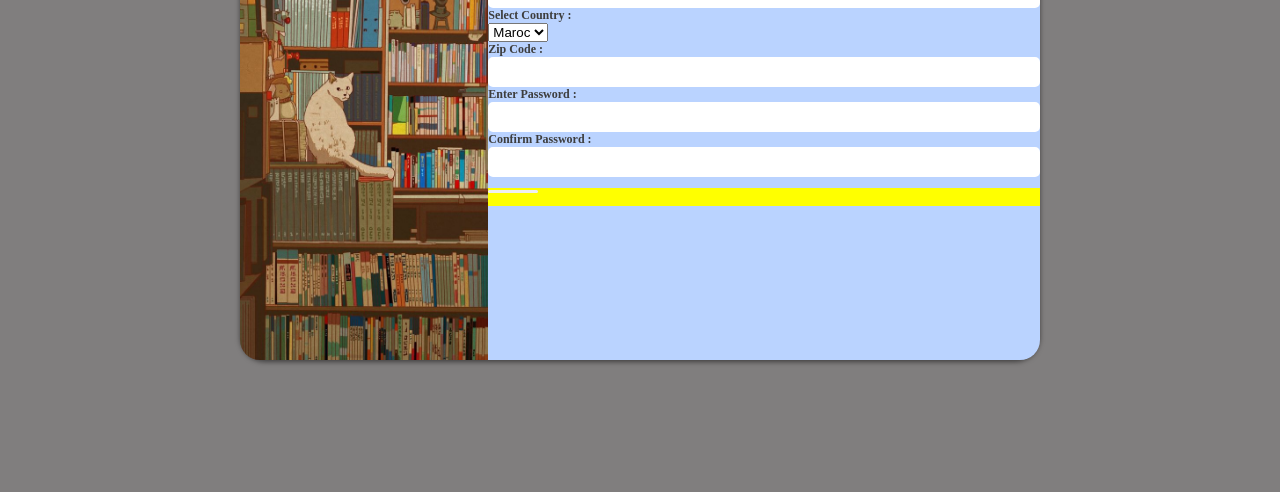
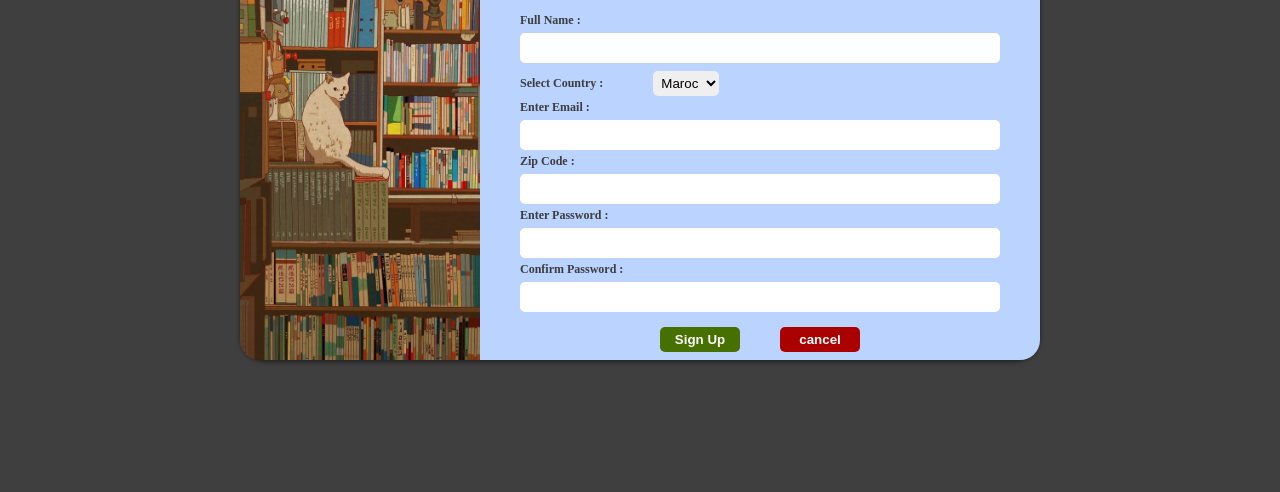
Before and after one commit to elaaasri/Library, a plain HTML site: page index.html in a window 1280 px wide. Shown: the part 265-757 px from the top of the page. Drawn offline with Linux system fonts and the light colour scheme.

Commit message:
finished form styles

```diff
--- a/index.html
+++ b/index.html
@@ -40,7 +40,7 @@
       <div class="books-container"></div>
     </main>
     <!-- overlay popup -->
-    <!-- <div class="overlay" id="popup-overlay"></div> -->
+    <div class="overlay" id="popup-overlay"></div>
     <div class="popup" id="popup-window">
       <div id="logo-container">
         <img id="logo-image" src="./imgs/zbe.jpg" />
@@ -53,9 +53,9 @@
           <p>create an account</p>
         </div>
         <div id="login-main-form">
-          <div id="email-container">
-            <label for="email">Enter Email :</label>
-            <input type="email" id="email" name="email" />
+          <div id="fullName-container">
+            <label for="full-name">Full Name :</label>
+            <input type="text" id="full-name" name="full-name" />
           </div>
           <div id="country-container">
             <label for="country">Select Country : </label>
@@ -64,6 +64,10 @@
               <option value="Egypt">Egypt</option>
               <option value="Spain">Spain</option>
             </select>
+          </div>
+          <div id="email-container">
+            <label for="email">Enter Email :</label>
+            <input type="email" id="email" name="email" />
           </div>
           <div id="zip-container">
             <label for="zip">Zip Code :</label>
@@ -83,7 +87,8 @@
           </div>
         </div>
         <div id="login-form-footer">
-          <input id="login-form-submit" type="submit" value="Log in" />
+          <button type="submit" id="login-submit-button">Sign Up</button>
+          <button id="login-cancel-button">cancel</button>
         </div>
       </form>
     </div>
--- a/script.js
+++ b/script.js
@@ -107,13 +107,12 @@ function checkboxStatusCheck() {
     readStatusButton.style.cssText = "background-color: red";
   }
 }
-
 // ###################################
-const popupOverlay = document.getElementById("popup-overlay");
-const popupWindow = document.getElementById("popup-form");
-const logInButton = document.getElementById("log-in-button");
-const showForm = function () {
-  popupOverlay.style.display = "flex";
-  popupWindow.style.display = "flex";
-};
-logInButton.addEventListener("click", showForm);
+// const popupOverlay = document.getElementById("popup-overlay");
+// const popupWindow = document.getElementById("popup-form");
+// const logInButton = document.getElementById("log-in-button");
+// const showForm = function () {
+//   popupOverlay.style.display = "flex";
+//   popupWindow.style.display = "flex";
+// };
+// logInButton.addEventListener("click", showForm);
--- a/style.css
+++ b/style.css
@@ -102,12 +102,13 @@ main {
   color: white;
   font-family: "Poppins", sans-serif;
   letter-spacing: 5px;
+  font-weight: bold;
 }
 #login-header-form {
-  background-color: yellow;
   font-family: "Poppins", sans-serif;
   font-weight: bold;
-  text-align: center;
+}
+#login-header-form > h2 {
 }
 #login-header-form > p {
   font-size: 12px;
@@ -116,8 +117,30 @@ main {
 #login-main-form {
   display: flex;
   flex-direction: column;
-  /* background-color: blue; */
-  height: 50%;
+  gap: 4px;
+}
+#fullName-container,
+#email-container,
+#zip-container,
+#password-container,
+#password-confirm-container {
+  display: flex;
+  flex-direction: column;
+  gap: 5px;
+}
+#country-container {
+  display: flex;
+  gap: 50px;
+  margin-top: 4px;
+  align-items: center;
+}
+#country-container > select {
+  justify-self: center;
+  justify-content: center;
+  border: none;
+  padding: 4px;
+  border-radius: 5px;
+  cursor: pointer;
 }
 #login-main-form label {
   color: rgb(61, 61, 61);
@@ -126,30 +149,49 @@ main {
   justify-content: flex-start;
 }
 #login-main-form input {
-  /* background-color: red; */
   width: 100%;
   height: 30px;
   border-radius: 5px;
-  /* color: rgb(61, 61, 61);
-  font-weight: bold;
-  font-size: 15px;
-  justify-content: flex-start; */
 }
 #login-form-footer {
-  background-color: yellow;
+  margin-top: 5px;
+  text-align: center;
+  display: flex;
+  justify-content: center;
+  gap: 40px;
+}
+#login-submit-button,
+#login-cancel-button {
+  background-color: greenyellow;
+  border: none;
+  width: 80px;
+  height: 25px;
+  border-radius: 5px;
+  outline: none;
+  font-weight: bold;
+  color: white;
+}
+#login-submit-button {
+  background-color: rgb(70, 113, 0);
+}
+#login-cancel-button {
+  background-color: rgb(171, 0, 0);
+}
+#login-submit-button:hover,
+#login-cancel-button:hover {
+  background-color: white;
+  color: black;
+  cursor: pointer;
 }
 #log-in-form {
   width: 100%;
   height: 100%;
   display: flex;
   flex-direction: column;
-  /* justify-content: space-around; */
-  /* align-items: center; */
+  gap: 10px;
   border-radius: 0px 20px 20px 0px;
   background-color: rgb(186, 211, 255);
-}
-#login-form-footer {
-  background-color: yellow;
+  padding: 40px;
 }
 #email .new-book:hover,
 #log-in-button:hover {
```
